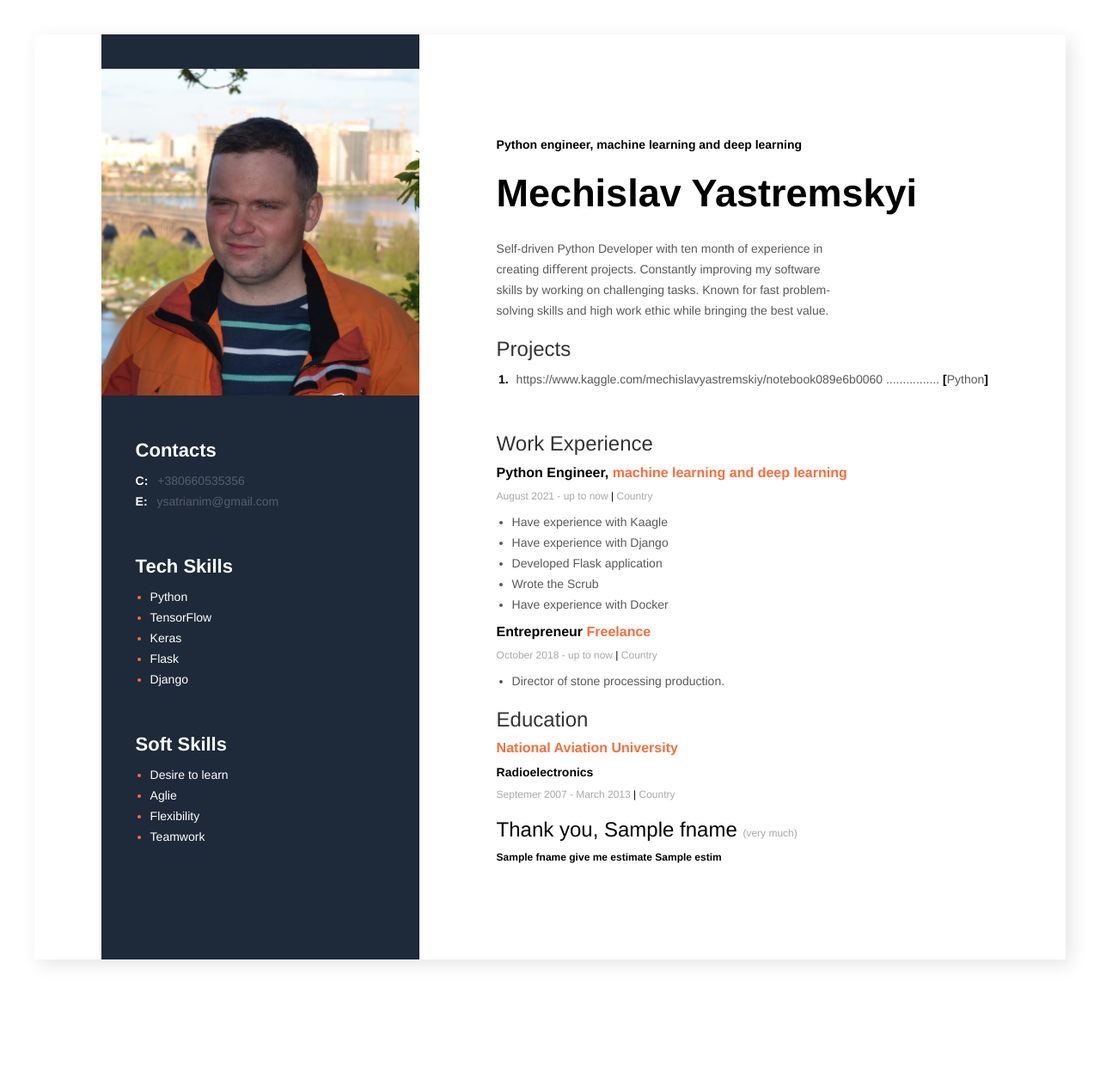
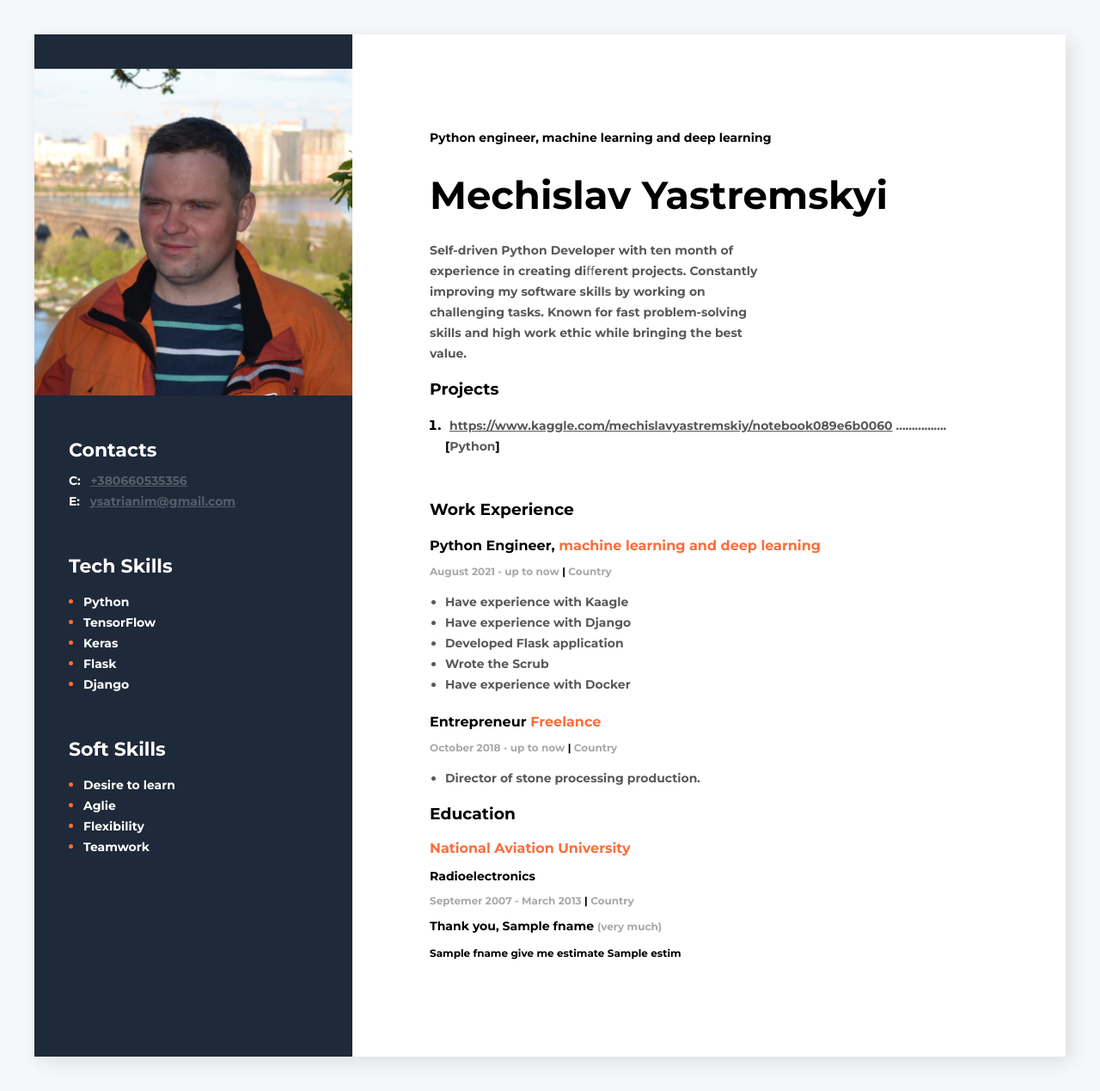
Before and after one commit to Mechislav1989/Flask_nn_cv, a Flask app: template templates/success.html in a window 1280 px wide. Shown: the whole page at 86% size. Before the commit the page ends 1122 px from the top, so only its background shows below. Run offline with Flask 2, Linux system fonts and the light colour scheme; the template is opened without the code that fills it: most values are stand-ins (such as "Sample title", 1, 10 or a date in 2020); some libraries are stand-ins or nearby versions.

Commit message:
Update success.html

```diff
--- a/templates/success.html
+++ b/templates/success.html
@@ -5,9 +5,7 @@
     <meta name="viewport" content="width=device-width, initial-scale=1.0">
     <title>My resume</title>
     <link rel="stylesheet" href="{{ url_for('static', filename='style.css')}}">
-    <link rel="preconnect" href="https://fonts.gstatic.com">
     <link rel="stylesheet" href="https://fonts.googleapis.com/css2?family=Montserrat:wght@700&display=swap">
-    <link rel="stylesheet" href="https://maxcdn.bootstrapcdn.com/bootstrap/3.3.7/css/bootstrap.min.css" integrity="sha384-BVYiiSIFeK1dGmJRAkycuHAHRg32OmUcww7on3RYdg4Va+PmSTsz/K68vbdEjh4u" crossorigin="anonymous">
 
 
 </head>
```
